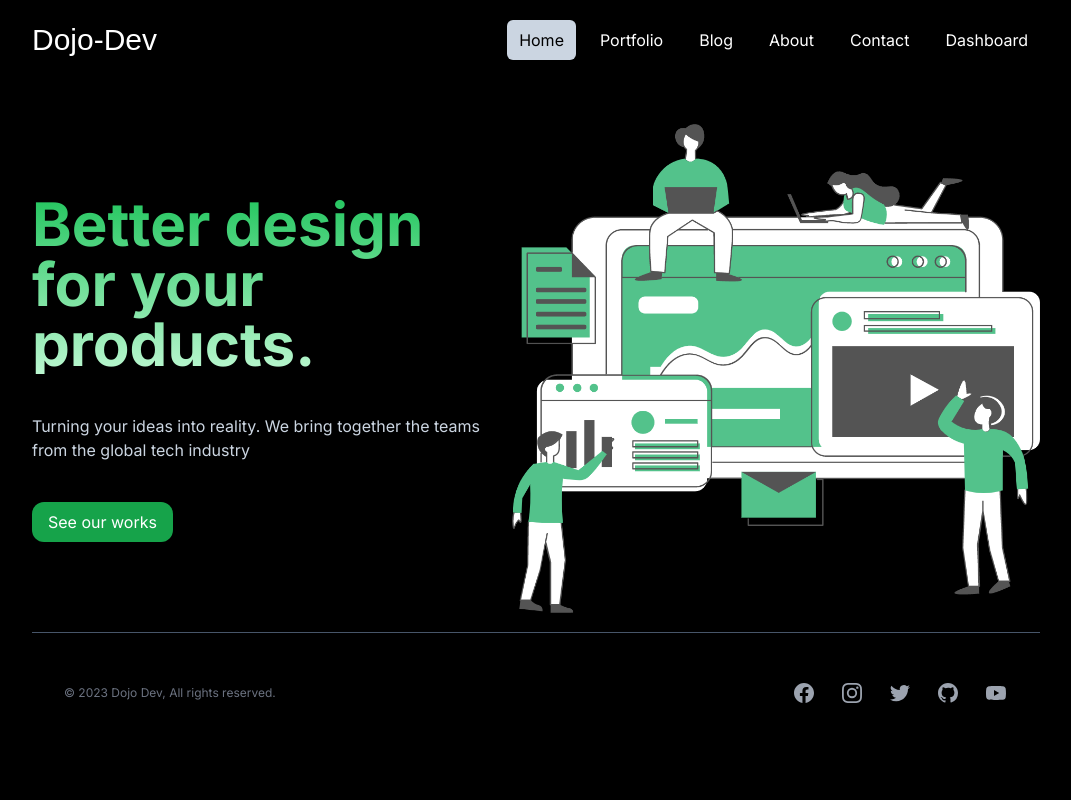
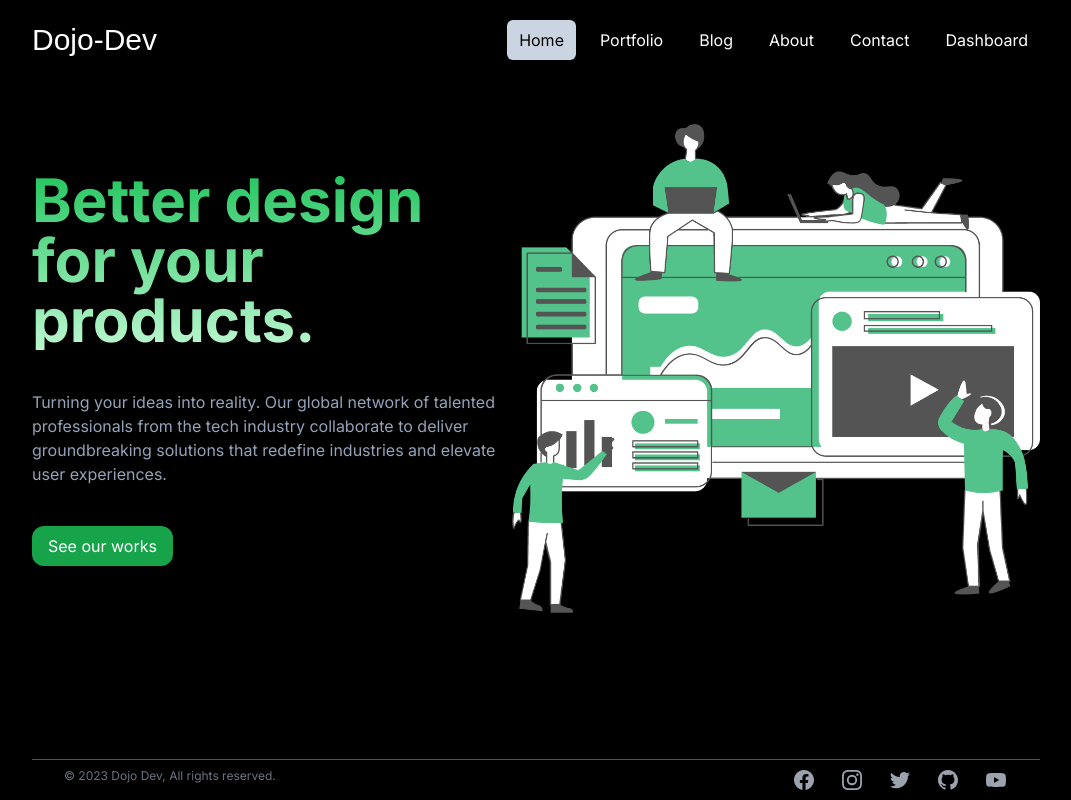
Before and after one commit to anon-pradip/dojo-dev-pofo, a Next.js app: page / in a window 1280 px wide. Shown: the whole page, without its empty margins (104-1175 px from the left). Built offline with nearby package versions, Linux system fonts and the light colour scheme; a web font is replaced by a local one.

Commit message:
make footer 100% working

```diff
--- a/app/layout.js
+++ b/app/layout.js
@@ -14,7 +14,7 @@ export default function RootLayout({ children }) {
   return (
     <html lang="en">
       <body className={`${inter.className} bg-black text-white `}>
-        <div className=" flex flex-col items-center max-w-md md:max-w-xl lg:max-w-5xl px-2 mx-auto h-screen">
+        <div className=" flex flex-col items-center max-w-md md:max-w-xl lg:max-w-5xl px-2 mx-auto min-h-screen">
           <Navbar />
           {children}
           <Footer />
--- a/app/page.js
+++ b/app/page.js
@@ -10,10 +10,13 @@ export default function Home() {
         <h1 className=" bg-gradient-to-b from-green-500 to-green-200 text-transparent bg-clip-text text-6xl font-bold">
           Better design for your products.
         </h1>
-        <p className="text-slate-300">
-          Turning your ideas into reality. We bring together the teams from the
-          global tech industry
+        <p className="text-slate-400">
+          Turning your ideas into reality. Our global network of talented
+          professionals from the tech industry collaborate to deliver
+          groundbreaking solutions that redefine industries and elevate user
+          experiences.
         </p>
+
         <Link
           href={"/blog"}
           className=" bg-green-600 text-white px-4 py-2 max-w-max rounded-xl"
--- a/components/footer/Footer.jsx
+++ b/components/footer/Footer.jsx
@@ -64,11 +64,11 @@ const navigation = [
   },
 ];
 
-export default function Example() {
+export default function Footer() {
   return (
-    <footer className="bg-inherit w-full">
-      <div className="mx-auto max-w-7xl px-6 py-12 md:flex md:items-center md:justify-between md:gap-x-7 lg:px-8 border-slate-600 border-t">
-        <div className="flex justify-center space-x-6 md:order-2">
+    <footer className="w-full mt-auto py-2">
+      <div className="mx-auto max-w-7xl px-6 md:flex md:items-center md:justify-between md:gap-x-7 lg:px-8 border-slate-600 border-t">
+        <div className="flex justify-center mt-2 gap-x-6 md:order-2">
           {navigation.map((item) => (
             <Link
               key={item.name}
```
